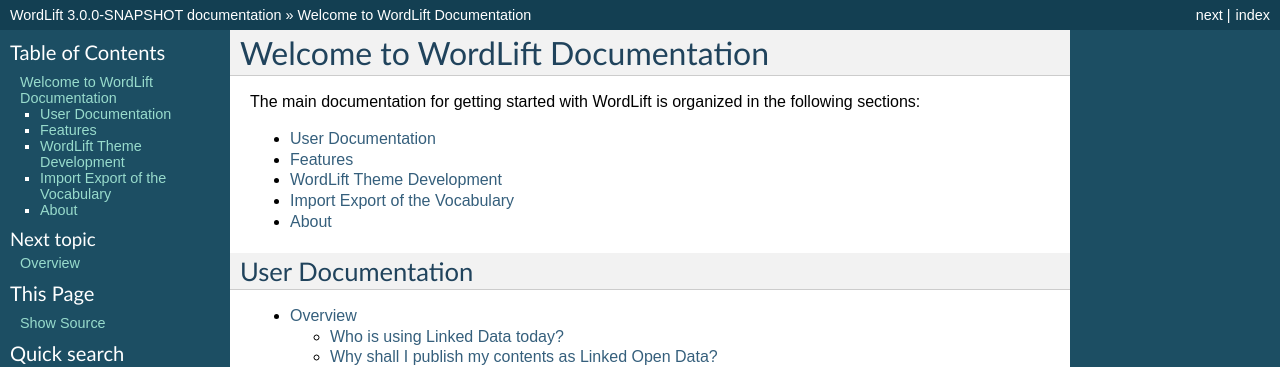
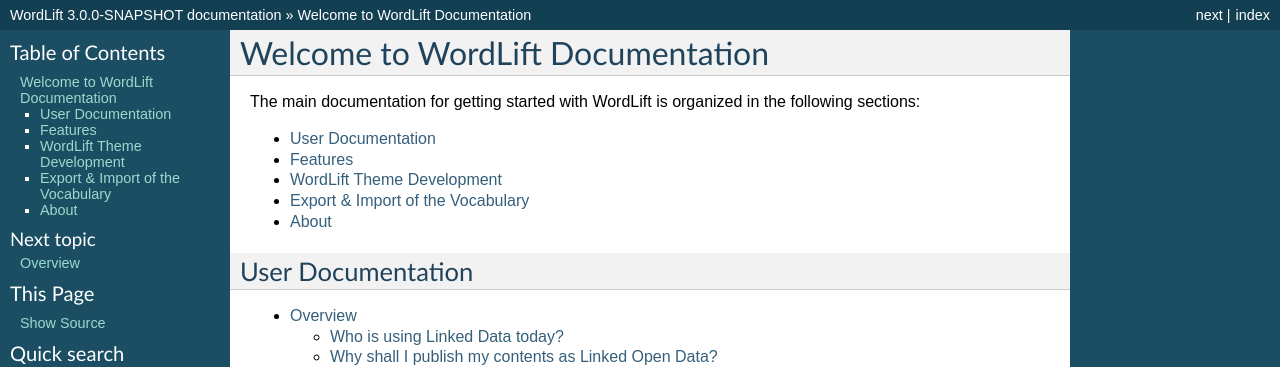
Before and after one commit to insideout10/wordlift-docs, a Sphinx documentation site: the page built from docs/index.rst, in a window 1280 px wide and 900 px high. Shown: the top 367 px of the window. Built offline with Sphinx 7.4.7, drawn with Linux system fonts in a browser that asks for light colours; some of the changed text lies outside the part shown.

```diff
--- a/docs/index.rst
+++ b/docs/index.rst
@@ -56,7 +56,7 @@ WordLift Theme Development
 
 .. _import-export-vocabulary:
 
-Import Export of the Vocabulary
+Export & Import of the Vocabulary
 ------------------
 
 .. toctree::
```
